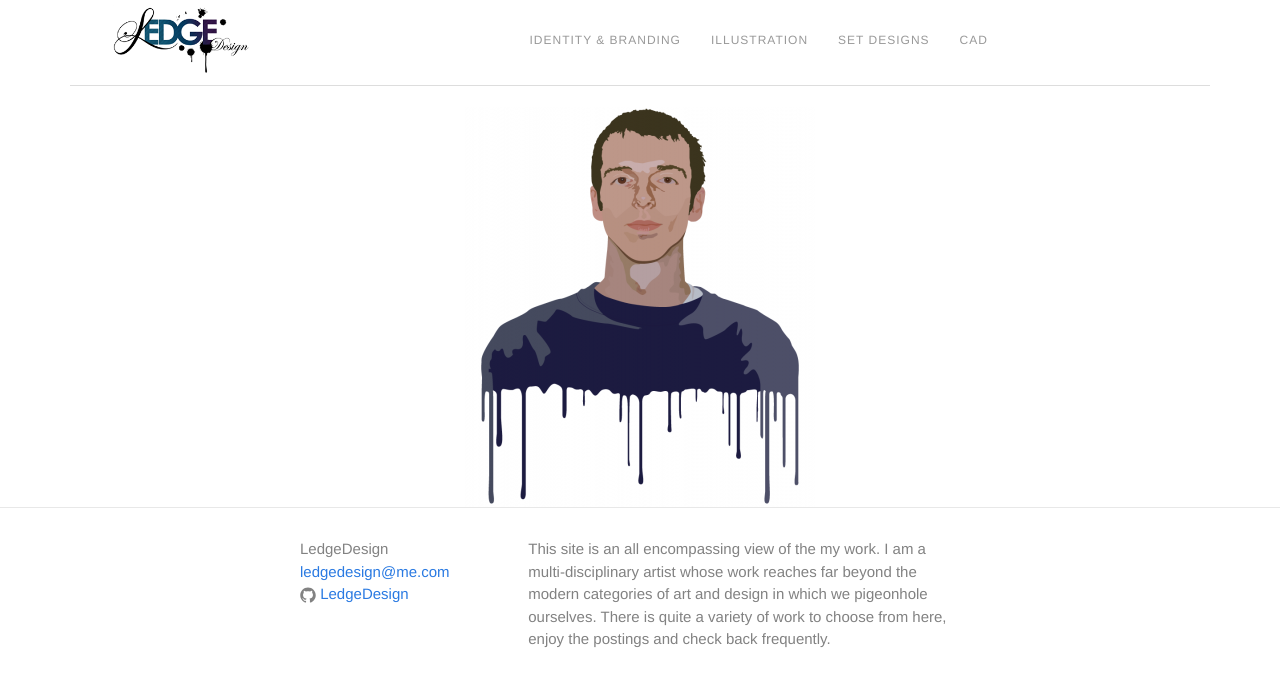
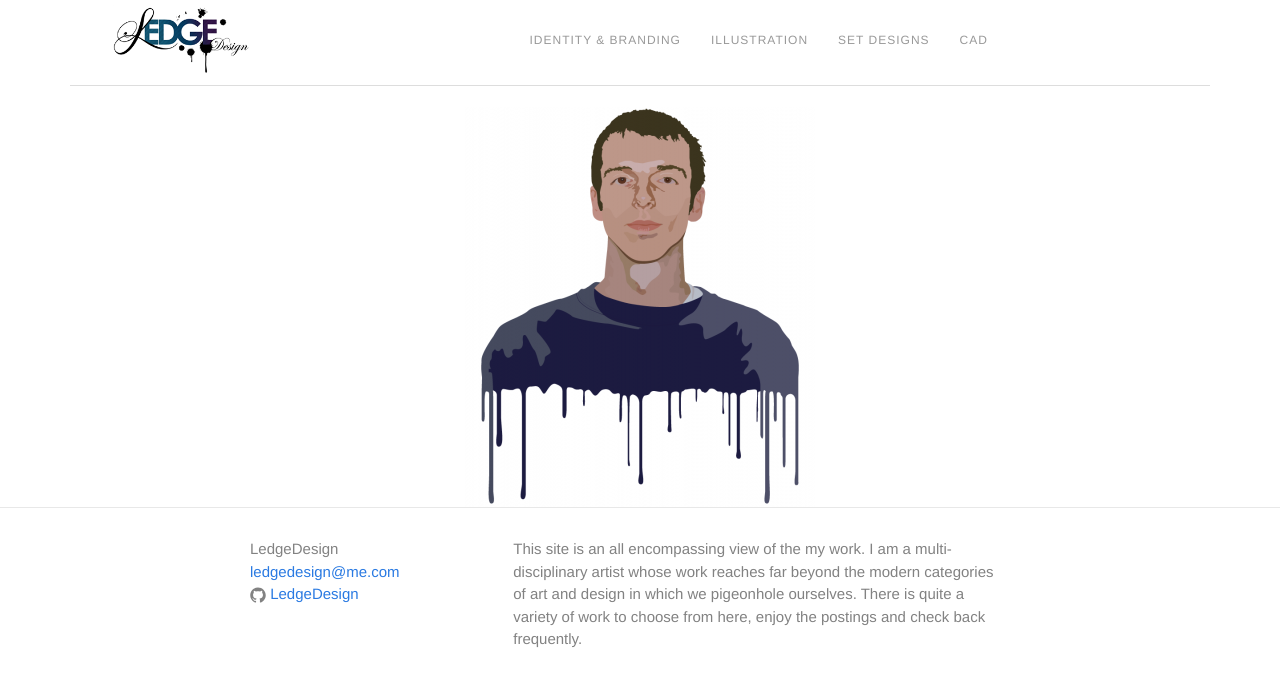
Before and after one commit to LedgeDesign/Home, a Jekyll site: the page built from index.html, in a window 1280 px wide. Shown: the top 687 px of the page. Built offline with Jekyll 4.4.1, drawn with Linux system fonts in a browser that asks for light colours; nearby versions of some CDN libraries; some web fonts are replaced.

Commit message:
Update main.scss

```diff
--- a/css/main.scss
+++ b/css/main.scss
@@ -25,8 +25,8 @@ $grey-color:       #828282;
 $grey-color-light: lighten($grey-color, 40%);
 $grey-color-dark:  darken($grey-color, 25%);
 
-// Width of the content area
-$content-width:    800px;
+// Width of the content area, 800px
+$content-width:    900px;
 
 $on-palm:          600px;
 $on-laptop:        800px;
```
